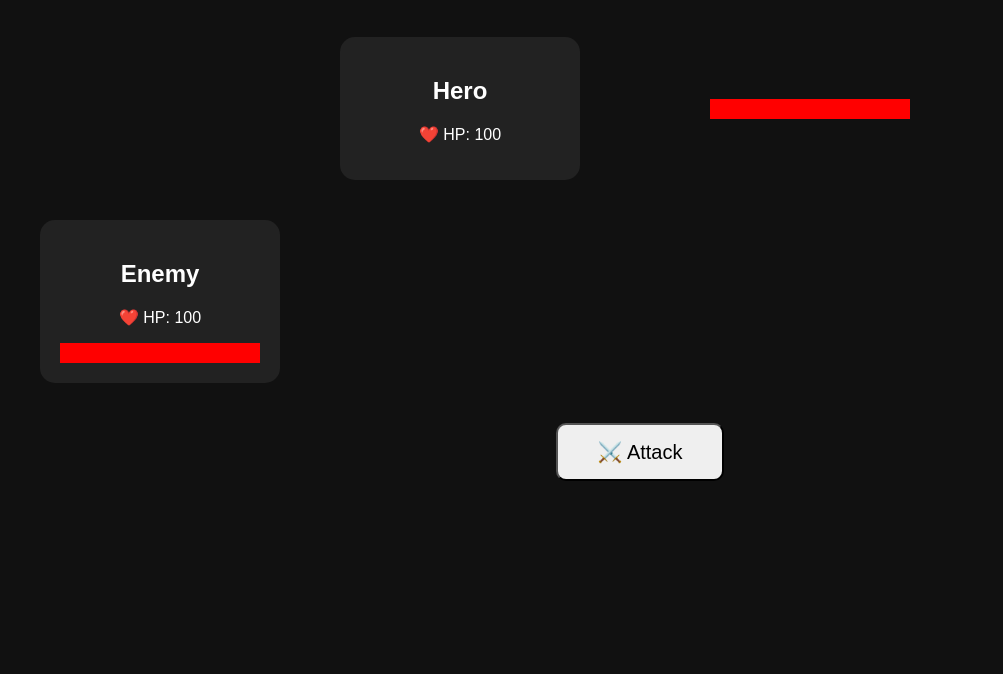
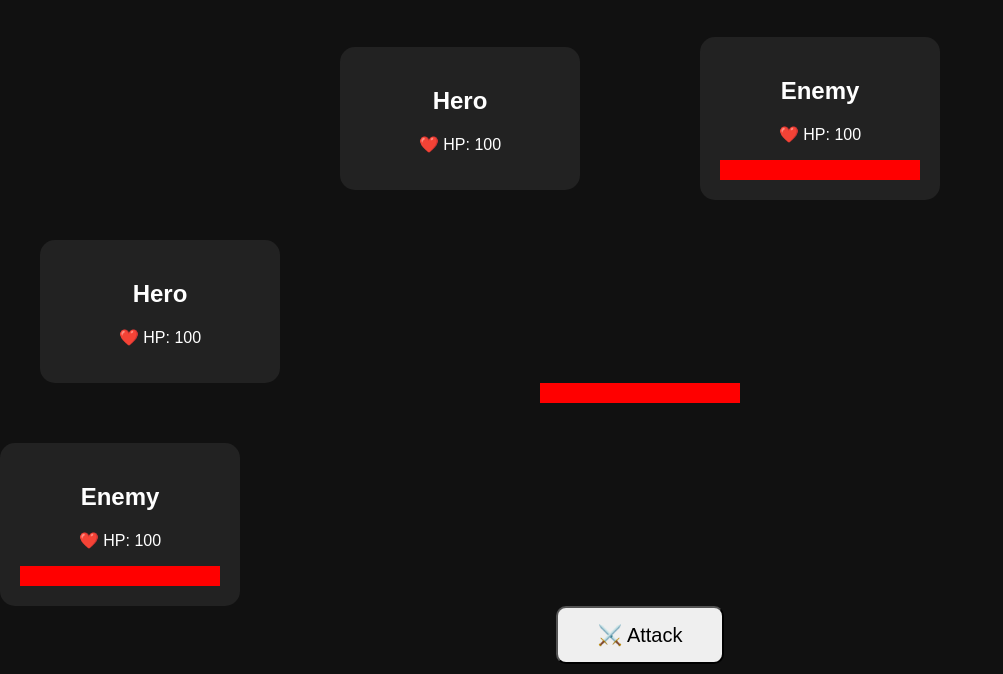
Before and after one commit to amirmahdimashkani123/AnimeBattle, a plain HTML site: page index.html in a window 1280 px wide. Shown: the part 126-800 px from the top of the page, without its empty margins (0-1003 px from the left). Drawn offline with Linux system fonts and the light colour scheme.

Commit message:
Update index.html

```diff
--- a/index.html
+++ b/index.html
@@ -11,6 +11,23 @@
     <h1>⚔️ Anime Battle ⚔️</h1>
 
     <div class="fighters">
+
+    <div class="player">
+        <h2>Hero</h2>
+        <p>❤️ HP: <span id="playerHP">100</span></p>
+    </div>
+
+    <div class="enemy">
+        <h2>Enemy</h2>
+        <p>❤️ HP: <span id="enemyHP">100</span></p>
+
+        <div class="bar">
+            <div id="enemyBar"></div>
+        </div>
+    </div>
+
+    </div>
+
         <div class="player">
     <h2>Hero</h2>
     <p>❤️ HP: <span id="playerHP">100</span></p>
```
